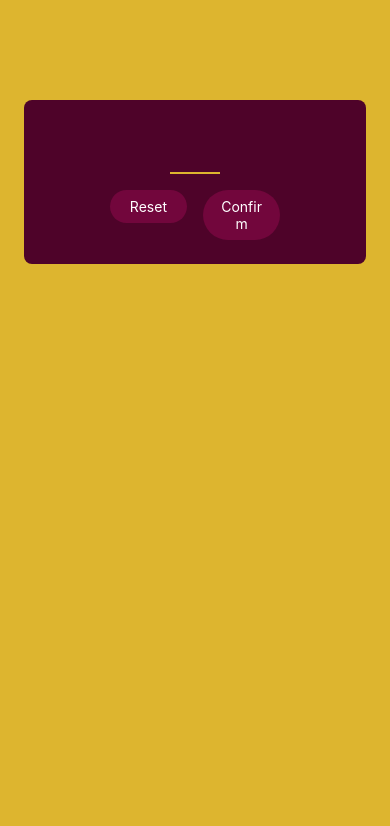
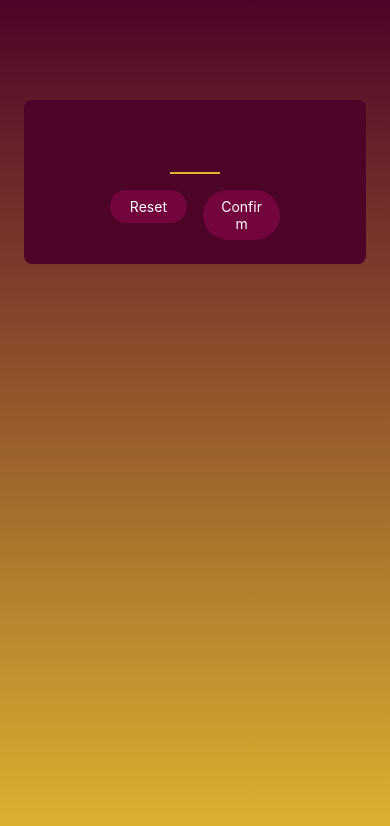
Before and after one commit to Junwon-Park/practice, a React Native app in the folder react-native/up-and-down/: screen / in a window 390 px wide. Shown: the top 826 px of the page. Built offline with nearby package versions, Linux system fonts and the light colour scheme.

Commit message:
LinearGradient 패키지 설치 및 적용

```diff
--- a/react-native/up-and-down/App.js
+++ b/react-native/up-and-down/App.js
@@ -1,19 +1,21 @@
-import { StyleSheet, Text, View } from "react-native";
+import { StyleSheet } from "react-native";
+import { LinearGradient } from "expo-linear-gradient";
 
 // Components
 import StartGameScreen from "./screens/StartGameScreen";
 
 export default function App() {
   return (
-    <View style={styles.rootScreen}>
+    <LinearGradient colors={["#4e0329", "#ddb52f"]} style={styles.rootScreen}>
+      {/* 반드시 color 속성으로 사용될 색상을 지정해주어야 하고 값은 배열 형태로 주어야 한다. */}
+      {/* 그리고 배열의 색상에대한 값은 반드시 두 개 이상이어야 한다. */}
       <StartGameScreen />
-    </View>
+    </LinearGradient>
   );
 }
 
 const styles = StyleSheet.create({
   rootScreen: {
     flex: 1,
-    backgroundColor: "#ddb52f",
   },
 });
--- a/react-native/up-and-down/package.json
+++ b/react-native/up-and-down/package.json
@@ -12,7 +12,8 @@
     "expo": "~46.0.9",
     "expo-status-bar": "~1.4.0",
     "react": "18.0.0",
-    "react-native": "0.69.4"
+    "react-native": "0.69.4",
+    "expo-linear-gradient": "~11.4.0"
   },
   "devDependencies": {
     "@babel/core": "^7.12.9"
```
Also changed, not shown: 1 other file (tests, documents, lock files or other folders).
